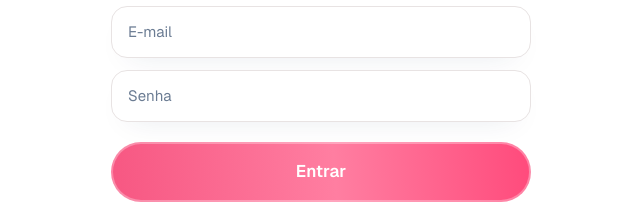
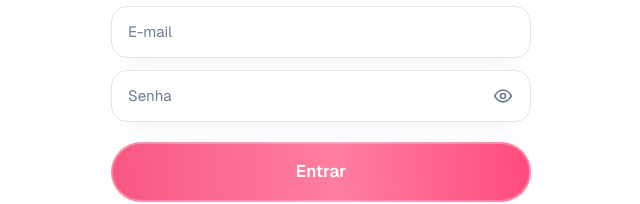
Before and after one commit to gsalviete/beyond-the-lab, a Next.js app: page /admin/login in a window 1280 px wide. Shown: the part 376-580 px from the top of the page, without its empty margins (319-959 px from the left). Built offline with nearby package versions, Linux system fonts and the light colour scheme; no server answers.

Commit message:
feat(login): olhinho da senha e retuguês

```diff
--- a/app/admin/login/page.jsx
+++ b/app/admin/login/page.jsx
@@ -16,6 +16,8 @@
 // A exceção vale para `/admin` e só para ele. Se algum dia aparecer um
 // Figma do painel, este comentário é o que diz o que foi assumido.
 // ============================================================
+
+import CamposDeLogin from '@/components/admin/CamposDeLogin.jsx'
 
 const TITLE = 'Painel — Beyond The Lab'
 
@@ -45,11 +47,6 @@ const ERROS = {
   oauth: 'Não conseguimos falar com o Google agora. Tente de novo em instantes.',
   config: 'O login não está configurado neste ambiente.',
 }
-
-const CAMPO =
-  'h-[52px] w-full rounded-2xl border border-border-soft bg-white px-4 ' +
-  'font-sans text-[15px] text-ink placeholder:text-muted shadow-soft ' +
-  'focus-visible:border-brand'
 
 export default async function Page({ searchParams }) {
   const { erro } = await searchParams
@@ -95,35 +92,15 @@ export default async function Page({ searchParams }) {
         method="post"
         className="mt-8 flex w-full max-w-[420px] flex-col gap-3 text-left"
       >
-        <label htmlFor="email" className="sr-only">
-          E-mail
-        </label>
-        <input
-          id="email"
-          name="email"
-          type="email"
-          required
-          autoComplete="username"
-          placeholder="E-mail"
-          className={CAMPO}
-        />
-
-        <label htmlFor="senha" className="sr-only">
-          Senha
-        </label>
-        {/* `autoComplete="current-password"` faz o gerenciador de senhas do
-            navegador oferecer a senha salva — que é o que torna viável
-            exigir uma senha longa e única. Sem isso, a pressão é para
-            escolher algo digitável, e digitável é adivinhável. */}
-        <input
-          id="senha"
-          name="senha"
-          type="password"
-          required
-          autoComplete="current-password"
-          placeholder="Senha"
-          className={CAMPO}
-        />
+        {/* ⚠️ OS DOIS CAMPOS SÃO UM CLIENT COMPONENT, e o `<form>` acima
+            NÃO É. É a divisão que preserva a regra: o formulário, o
+            `action` e o `method` estão no HTML servido, então o POST
+            acontece mesmo que o bundle nunca hidrate. O que a ilha
+            acrescenta é o olhinho da senha e a mensagem de campo vazio em
+            português — enfeite em cima de um formulário que já funciona,
+            nunca condição para ele funcionar. Ver
+            `src/components/admin/CamposDeLogin.jsx`. */}
+        <CamposDeLogin />
 
         <button type="submit" className="btn-brand mt-2 w-full text-[17px]">
           Entrar
--- /dev/null
+++ b/src/components/admin/CamposDeLogin.jsx
@@ -0,0 +1,167 @@
+'use client'
+
+import { useRef, useState } from 'react'
+import { Olho, OlhoRiscado } from './Icones.jsx'
+
+// ============================================================
+// OS CAMPOS DA TELA DE LOGIN — o olhinho e os avisos em português
+//
+// ⚠️ O `<form>` CONTINUA SENDO HTML DE VERDADE, no Server Component. Este
+// componente é só o miolo dele: os dois `<input>` mantêm `name`, `required`
+// e `autoComplete`, e o POST para `/api/admin/entrar` acontece igual se
+// este bundle nunca hidratar. A regra que o cabeçalho da página fixa — "o
+// login precisa funcionar antes de qualquer bundle hidratar" — não
+// afrouxa; o que este arquivo acrescenta é enfeite em cima dela.
+//
+// ⚠️ POR QUE OS AVISOS SÃO NOSSOS E NÃO OS DO NAVEGADOR
+//
+// O balão nativo do `required` sai no idioma do NAVEGADOR, não no da
+// página: quem usa o Chrome em inglês lê "Please fill out this field" numa
+// tela inteiramente em português. O `onInvalid` abaixo cancela o balão
+// (`preventDefault`) e escreve a frase em português no lugar dele.
+//
+// Sem JavaScript, o balão nativo volta — em inglês, se for esse o caso,
+// mas volta. Degradar para uma mensagem no idioma errado é melhor do que
+// degradar para nenhuma validação.
+//
+// ⚠️ E AS FRASES NÃO DIZEM NADA SOBRE A CONTA. "Digite o seu e-mail" fala
+// do campo vazio, não de o e-mail existir ou não — o oráculo de e-mails
+// que o `ERROS` da página evita com tanto cuidado não pode entrar por
+// aqui.
+//
+// ⚠️⚠️ EXCEÇÃO DECLARADA À REGRA "NENHUM NÚMERO VISUAL ESTIMADO" — ver o
+// bloco em `app/admin/login/page.jsx`. As classes daqui são as de lá.
+// ============================================================
+
+const CAMPO =
+  'h-[52px] w-full rounded-2xl border border-border-soft bg-white px-4 ' +
+  'font-sans text-[15px] text-ink placeholder:text-muted shadow-soft ' +
+  'focus-visible:border-brand'
+
+/** A frase certa para cada motivo de recusa, em português. */
+function mensagemDe(input) {
+  const v = input.validity
+  if (v.valueMissing) {
+    return input.type === 'email' || input.name === 'email'
+      ? 'Digite o seu e-mail.'
+      : 'Digite a sua senha.'
+  }
+  if (v.typeMismatch) return 'Este e-mail está incompleto — confira o @ e o que vem depois dele.'
+  return 'Confira este campo.'
+}
+
+export default function CamposDeLogin() {
+  const [erros, setErros] = useState({})
+  const [senhaVisivel, setSenhaVisivel] = useState(false)
+  // O primeiro campo recusado é o que recebe o foco. O navegador só faz
+  // isso sozinho quando o balão nativo aparece — e nós acabamos de
+  // cancelá-lo.
+  const focadoRef = useRef(false)
+
+  function aoRecusar(event) {
+    // Cancela o balão nativo. A mensagem em português entra abaixo do campo.
+    event.preventDefault()
+
+    const campo = event.currentTarget
+    setErros((atuais) => ({ ...atuais, [campo.name]: mensagemDe(campo) }))
+
+    if (!focadoRef.current) {
+      focadoRef.current = true
+      campo.focus()
+      // O ciclo de validação do submit é síncrono; soltar a trava no fim
+      // dele deixa o próximo submit escolher o primeiro campo de novo.
+      setTimeout(() => {
+        focadoRef.current = false
+      }, 0)
+    }
+  }
+
+  function aoDigitar(event) {
+    const { name } = event.currentTarget
+    setErros((atuais) => (atuais[name] ? { ...atuais, [name]: null } : atuais))
+  }
+
+  return (
+    <>
+      <div className="flex flex-col gap-1.5">
+        <label htmlFor="email" className="sr-only">
+          E-mail
+        </label>
+        <input
+          id="email"
+          name="email"
+          type="email"
+          required
+          autoComplete="username"
+          placeholder="E-mail"
+          aria-invalid={erros.email ? 'true' : undefined}
+          aria-describedby={erros.email ? 'erro-email' : undefined}
+          onInvalid={aoRecusar}
+          onInput={aoDigitar}
+          className={CAMPO}
+        />
+        {erros.email && (
+          <p id="erro-email" role="alert" className="px-1 font-sans text-[13px] leading-[20px] text-brand">
+            {erros.email}
+          </p>
+        )}
+      </div>
+
+      <div className="flex flex-col gap-1.5">
+        <label htmlFor="senha" className="sr-only">
+          Senha
+        </label>
+
+        <div className="relative">
+          {/* `autoComplete="current-password"` faz o gerenciador de senhas do
+              navegador oferecer a senha salva — que é o que torna viável
+              exigir uma senha longa e única. Sem isso, a pressão é para
+              escolher algo digitável, e digitável é adivinhável.
+
+              ⚠️ O `type` alterna, e o gerenciador continua reconhecendo o
+              campo: é o `autoComplete` que o identifica, não o `type`. */}
+          <input
+            id="senha"
+            name="senha"
+            type={senhaVisivel ? 'text' : 'password'}
+            required
+            autoComplete="current-password"
+            placeholder="Senha"
+            aria-invalid={erros.senha ? 'true' : undefined}
+            aria-describedby={erros.senha ? 'erro-senha' : undefined}
+            onInvalid={aoRecusar}
+            onInput={aoDigitar}
+            className={`${CAMPO} pr-14`}
+          />
+
+          {/* ⚠️ MOSTRAR A SENHA É DECISÃO DE QUEM DIGITA, e o padrão é
+              escondida. O olhinho existe porque a alternativa real não é
+              "senha protegida": é a pessoa errar a senha longa três vezes e
+              trocá-la por uma curta.
+
+              `tabIndex={-1}`: quem navega por teclado vai do campo de senha
+              direto para "Entrar". O botão continua clicável e continua
+              alcançável por leitor de tela pelo `aria-label`. */}
+          <button
+            type="button"
+            tabIndex={-1}
+            onClick={() => setSenhaVisivel((v) => !v)}
+            aria-label={senhaVisivel ? 'Esconder a senha' : 'Mostrar a senha'}
+            aria-pressed={senhaVisivel}
+            className="absolute right-2 top-1/2 grid h-10 w-10 -translate-y-1/2 place-items-center
+                       rounded-xl text-muted
+                       [transition:color_var(--motion-fast)_var(--ease-out)] hover:text-brand"
+          >
+            {senhaVisivel ? <OlhoRiscado /> : <Olho />}
+          </button>
+        </div>
+
+        {erros.senha && (
+          <p id="erro-senha" role="alert" className="px-1 font-sans text-[13px] leading-[20px] text-brand">
+            {erros.senha}
+          </p>
+        )}
+      </div>
+    </>
+  )
+}
```
